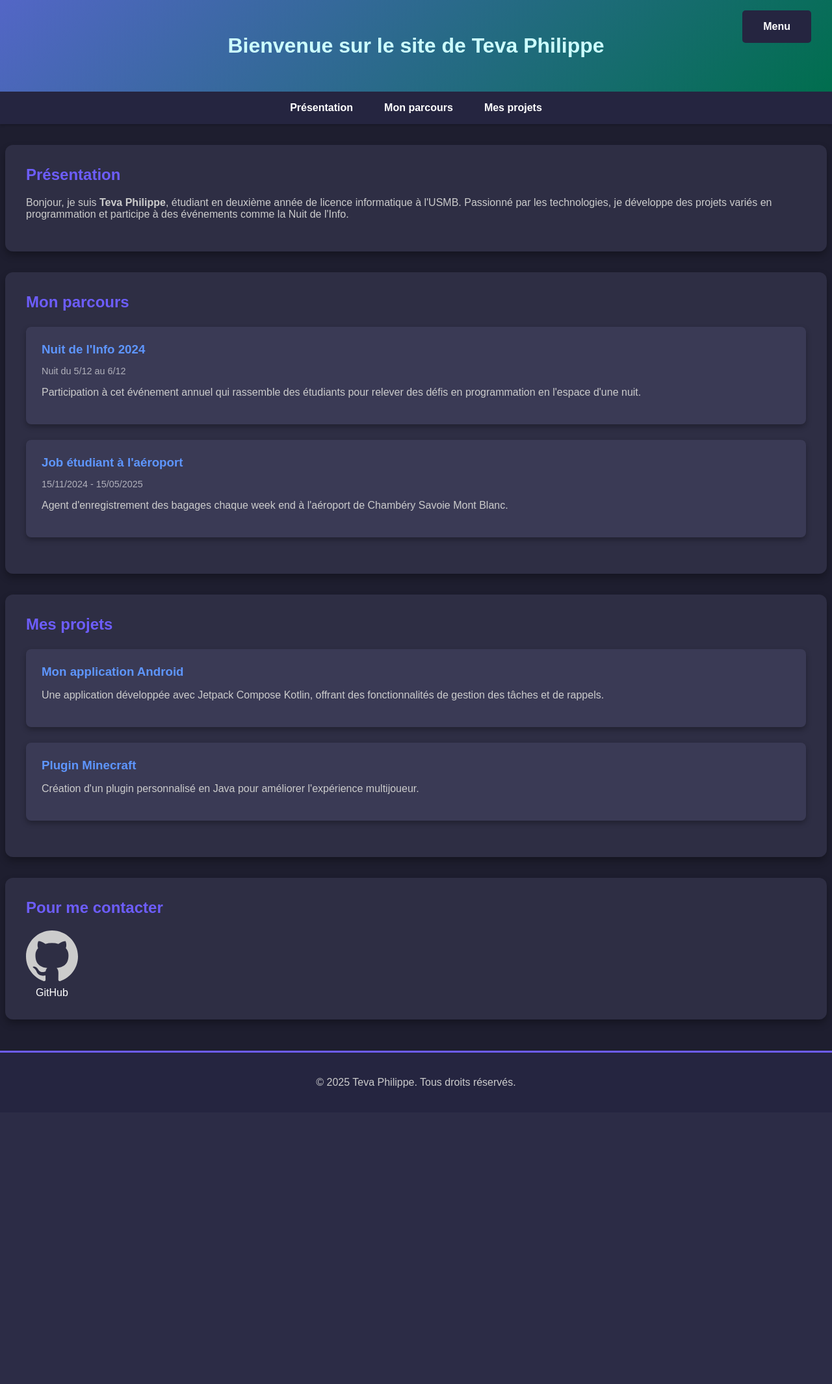
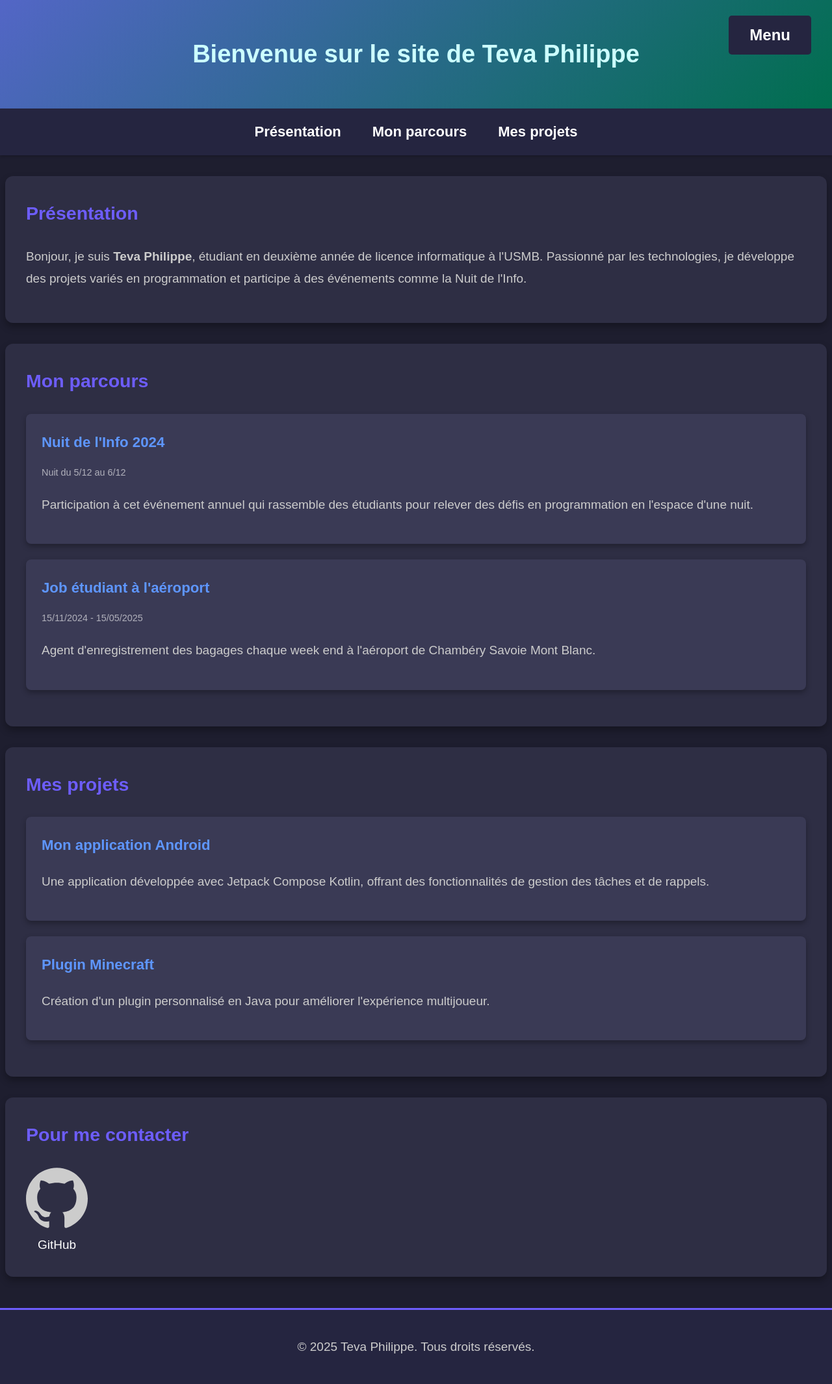
Before and after one commit to TevaPhilippe05/Perso_Site_Internet, a PHP site: page / in a window 1280 px wide. Shown: the whole page at 65% size. Before the commit the page ends 1674 px from the top, so only its background shows below. Run offline with PHP 8.4, Linux system fonts and the light colour scheme.

Commit message:
style: modifications visuelles

```diff
--- a/public/index.php
+++ b/public/index.php
@@ -19,6 +19,7 @@
             background: #252540;
             padding: 1rem;
             box-shadow: 0 2px 4px rgba(0, 0, 0, 0.2);
+            font-size: 22px;
         }
         nav a {
             color: #ffffff;
@@ -34,7 +35,7 @@
         /* Menu_deroulant */
         .dropdown {
             position: absolute;
-            top: 1rem;
+            top: 1.5rem;
             right: 2rem;
         }
         .dropdown button {
@@ -43,7 +44,7 @@
             padding: 1rem 2rem;
             border: none;
             border-radius: 5px;
-            font-size: 1rem;
+            font-size: 1.5rem;
             cursor: pointer;
         }
         .dropdown button:hover {
@@ -127,7 +128,7 @@
             background: linear-gradient(135deg, #5366c6, #006e4e); /* Dégradé du header */
             color: #ccffff;
             text-align: center;
-            padding: 1.9rem; /* Taille du header */
+            padding: 1.5rem; /* Taille du header */
         }
 
         body {
@@ -136,6 +137,12 @@
             box-sizing: border-box; /* Permet que la taille des éléments soit gérée correctement */
             background-color: #1e1e2f;
             color: #cccccc;
+            line-height: 1.8;
+            font-size: 19px;
+        }
+
+        h1 {
+            font-size: 38px;
         }
 
         footer {
```
